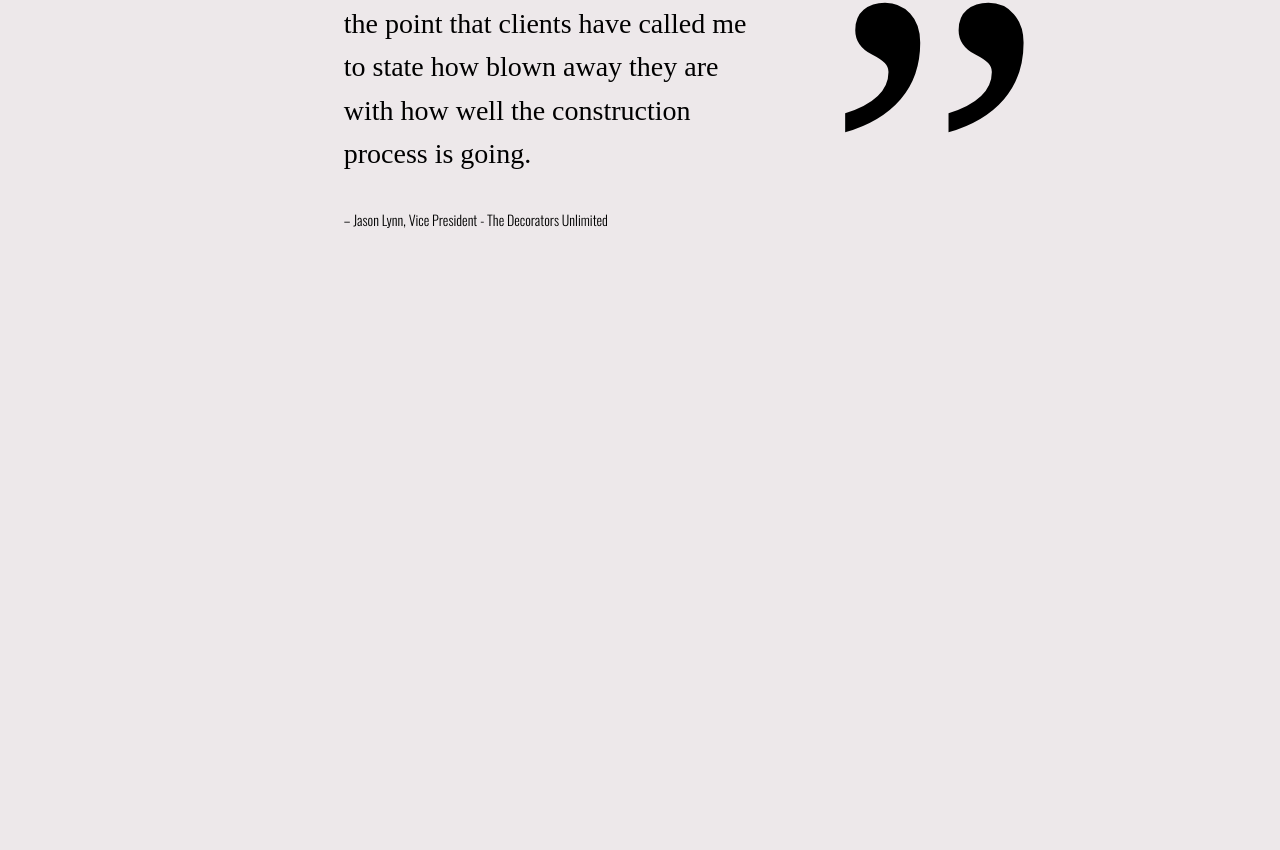
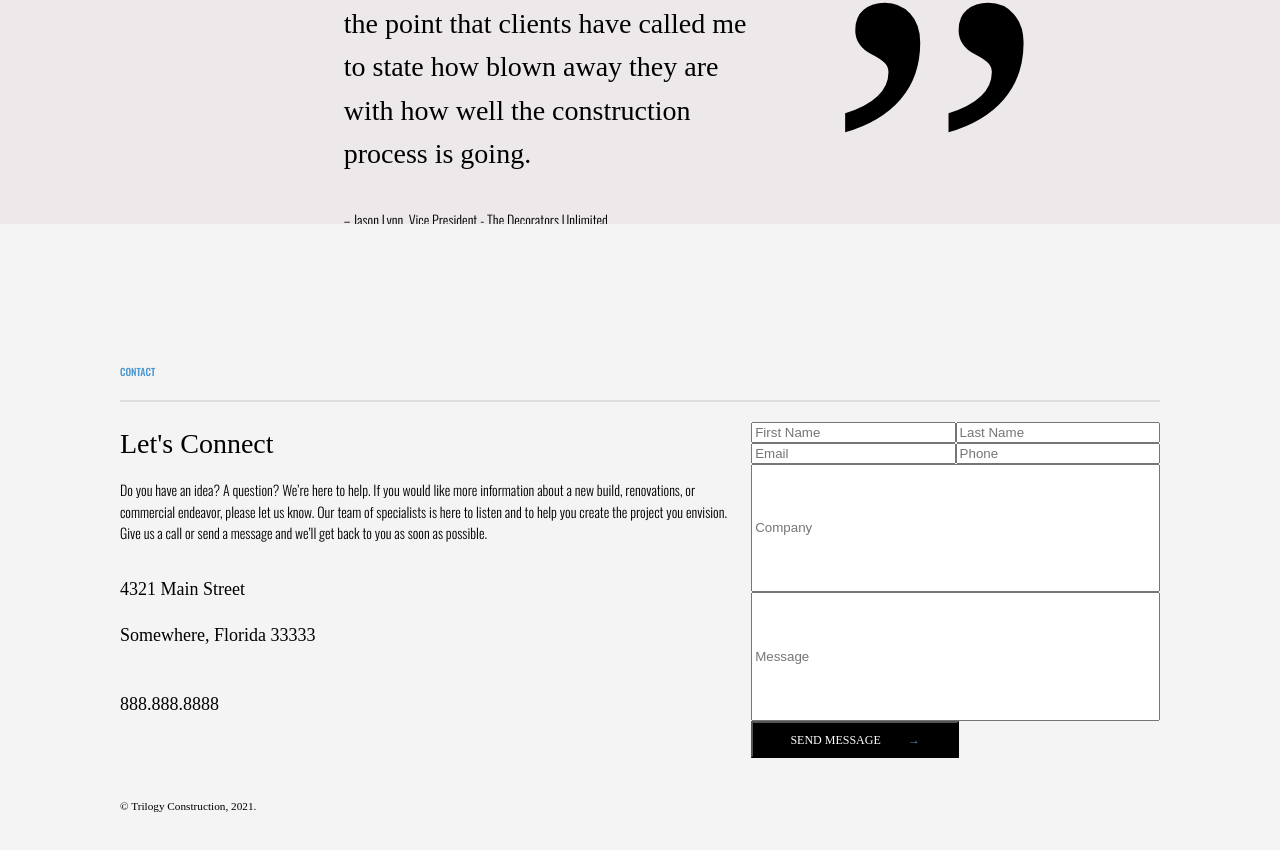
Before and after one commit to ALONPC/take-home-test, a plain HTML site: page index.html in a window 1280 px wide. Shown: the part 3334-4184 px from the top of the page. Before the commit the page ends 3781 px from the top, so only its background shows below. Drawn offline with nearby package versions, Linux system fonts and the light colour scheme; a web font is replaced by a local one.

Commit message:
contact section and footer wip

```diff
--- a/css/main.css
+++ b/css/main.css
@@ -13,9 +13,11 @@
   --clr-dark: #000000;
   --clr-primary: #4897d0;
   --bg-color: #ede8ea;
+  --bg-footer-color: #f4f4f4;
   --fw-light: 300;
   --fw-regular: 400;
   --fw-medium: 500;
+  --gap-default: 2rem;
 }
 
 html {
@@ -182,6 +184,15 @@ button span::before {
   align-items: center;
 }
 
+.content-2--fragment .left {
+  flex: 2;
+}
+
+.content-2--fragment .mid,
+.content-2--fragment .right {
+  flex: 1;
+}
+
 .content-2--fragment img {
   object-fit: cover;
   width: 100%;
@@ -220,7 +231,7 @@ button span::before {
   display: flex;
   flex-direction: column;
   gap: 2rem;
-  height: 60rem;
+  height: 40rem;
 }
 
 /* .left-quote-container {
@@ -246,3 +257,51 @@ button span::before {
   color: var(--clr-dark);
   line-height: 90%;
 }
+
+.content-4 {
+  background-color: var(--bg-footer-color);
+}
+
+.contact {
+  gap: var(--gap-default);
+  display: flex;
+}
+
+.contact--left-text {
+  display: flex;
+  flex-direction: column;
+}
+
+.address p {
+  display: flex;
+  flex-direction: column;
+  font-family: "Frank Ruhl Libre", serif;
+  font-size: 1.8rem;
+}
+
+.address--number {
+  line-height: 4;
+}
+
+.contact--right-form {
+  width: 100%;
+  display: flex;
+  flex-direction: column;
+}
+
+.contact--name-inputs {
+  display: flex;
+}
+
+.contact--data-inputs {
+  display: flex;
+}
+
+.contact input {
+  flex: 1;
+}
+
+.footer .copyright {
+  font-family: "Oswald", sans-serif;
+  font-weight: var(--fw-light);
+}
--- a/index.html
+++ b/index.html
@@ -56,7 +56,7 @@
       </section>
     </div>
     <div class="content-2">
-      <div class="content-2--fragment">
+      <div class="content-2--fragment left">
         <img src="images/facade-fragment-2.png" alt="" />
         <img src="images/gradient-fade.png" />
         <div class="content-2--fragment-section--text">
@@ -65,7 +65,7 @@
           <button class="light">THE DIFFERENCE <span></span></button>
         </div>
       </div>
-      <div class="content-2--fragment">
+      <div class="content-2--fragment mid">
         <img src="images/kitchen-fragment-1.png" alt="" />
         <img src="images/gradient-fade.png" />
         <div class="content-2--fragment-section--text">
@@ -73,7 +73,7 @@
           <img src="images/left-arrow.svg" alt="left-arrow" />
         </div>
       </div>
-      <div class="content-2--fragment">
+      <div class="content-2--fragment right">
         <img src="images/kitchen-fragment-2.png" alt="" />
         <img src="images/gradient-fade.png" />
         <div class="content-2--fragment-section--text">
@@ -111,5 +111,47 @@
         <h1 class="quote">”</h1>
       </div>
     </div>
+    <div class="content content-4">
+      <section>
+        <div class="section--text">
+          <h3>CONTACT</h3>
+          <hr />
+          <div class="contact">
+            <div class="contact--left-text">
+              <h2>Let's Connect</h2>
+              <p>
+                Do you have an idea? A question? We’re here to help. If you
+                would like more information about a new build, renovations, or
+                commercial endeavor, please let us know. Our team of specialists
+                is here to listen and to help you create the project you
+                envision. Give us a call or send a message and we’ll get back to
+                you as soon as possible.
+              </p>
+              <div class="address">
+                <p>4321 Main Street</p>
+                <p>Somewhere, Florida 33333</p>
+                <p class="address--number">888.888.8888</p>
+              </div>
+            </div>
+            <div class="contact--right-form">
+              <div class="contact--name-inputs">
+                <input type="text" placeholder="First Name" />
+                <input type="text" placeholder="Last Name" />
+              </div>
+              <div class="contact--data-inputs">
+                <input type="text" placeholder="Email" />
+                <input type="text" placeholder="Phone" />
+              </div>
+              <input type="text" placeholder="Company" />
+              <input type="text" placeholder="Message" />
+              <button class="dark">SEND MESSAGE<span></span></button>
+            </div>
+          </div>
+        </div>
+      </section>
+      <section>
+        <div class="footer copyright">© Trilogy Construction, 2021.</div>
+      </section>
+    </div>
   </body>
 </html>
```
